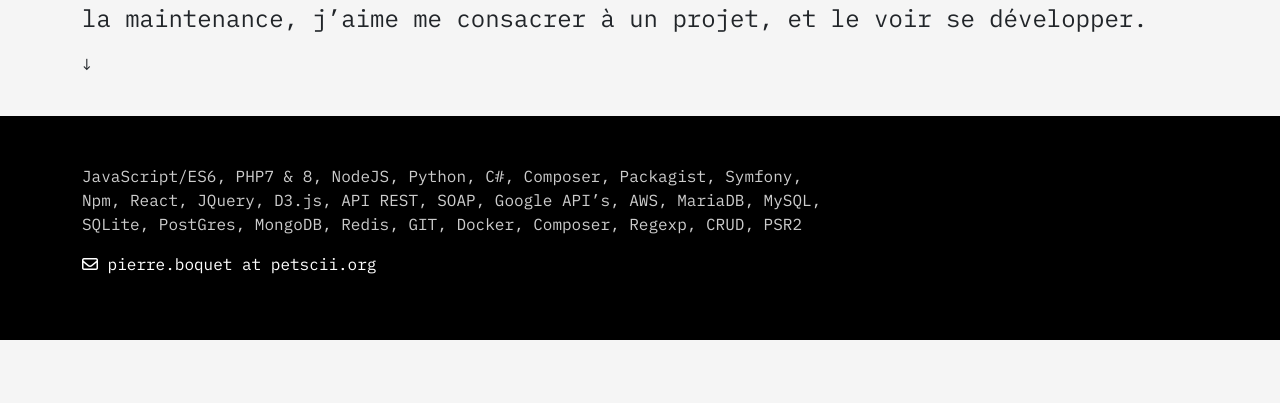
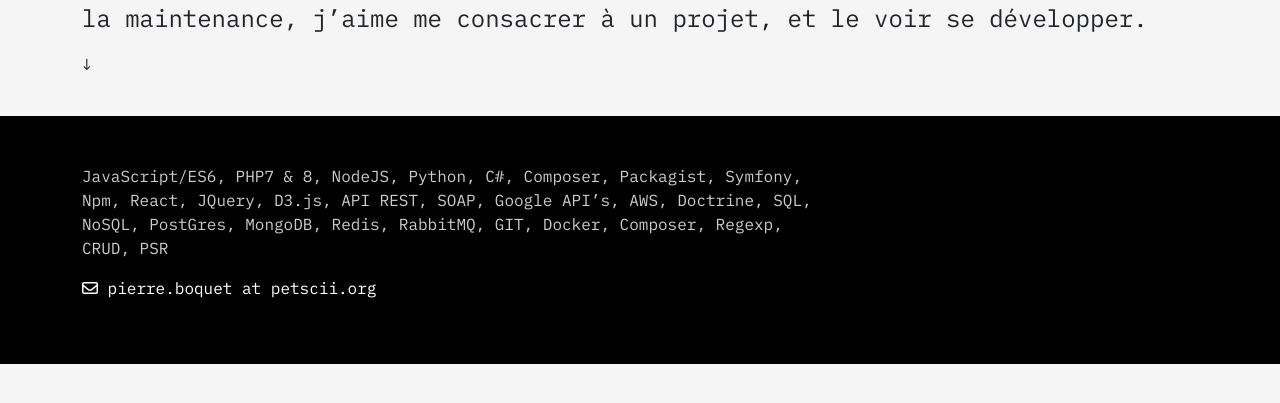
Before and after one commit to jambonbill/org.jambonbill.portfolio, a PHP site: template public/templates/main.twig in a window 1280 px wide. Shown: the part 188-591 px from the top of the page. Run offline with PHP 8.4, Linux system fonts and the light colour scheme; the template is opened without the code that fills it, so the values that code supplies are empty; some libraries are stand-ins or nearby versions.

Commit message:
Update BaseTemplate.twig

```diff
--- a/public/templates/BaseTemplate.twig
+++ b/public/templates/BaseTemplate.twig
@@ -60,7 +60,7 @@
 	<div class="container bottom">
 
 	<div class="col-12 col-md-8 skills">
-	JavaScript/ES6, PHP7 & 8, NodeJS, Python, C#, Composer, Packagist, Symfony, Npm, React, JQuery, D3.js, API REST, SOAP, Google API’s, AWS, MariaDB, MySQL, SQLite, PostGres, MongoDB, Redis, GIT, Docker, Composer, Regexp, CRUD, PSR2
+	JavaScript/ES6, PHP7 & 8, NodeJS, Python, C#, Composer, Packagist, Symfony, Npm, React, JQuery, D3.js, API REST, SOAP, Google API’s, AWS, Doctrine, SQL, NoSQL, PostGres, MongoDB, Redis, RabbitMQ, GIT, Docker, Composer, Regexp, CRUD, PSR
 	</div>
 
 
```
